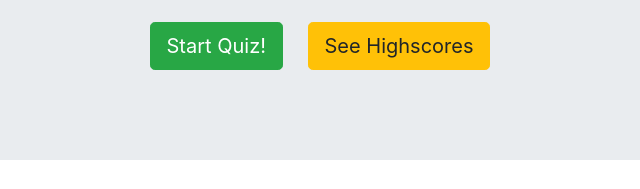
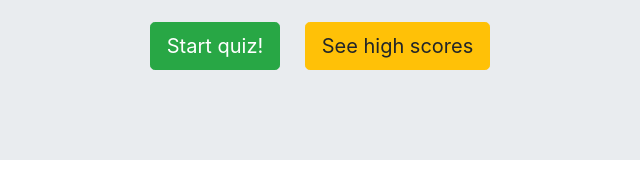
Before and after one commit to zapponejosh/hw-4-quiz, a plain HTML site: page index.html in a window 1280 px wide. Shown: the part 435-624 px from the top of the page, 320-960 px from the left. Drawn offline with nearby package versions, Linux system fonts and the light colour scheme.

Commit message:
Adds readme and fixes a button case formatting

```diff
--- a/index.html
+++ b/index.html
@@ -28,14 +28,10 @@
                 <tr><th>2.&nbsp;</th><td>If you get a question wrong you lose 15 seconds but if you get it right you add 5 seconds!</td></tr>
                 <tr><th>3.&nbsp;</th><td>There is no going back!</td></tr>
               </table>
-              <!-- <ul>
-                  <li>You have 60 seconds on the clock.</li>
-                  <li>If you get a question wrong you lose 15 seconds but if you get it right you add 5 seconds!</li>
-                  <li>There is no going back!</li>
-              </ul> -->
+
               <p>
-                  <button id="start" class="btn btn-success btn-lg" >Start Quiz!</button>
-                  <button id="lp-scores" class="btn btn-warning btn-lg">See Highscores</button>
+                  <button id="start" class="btn btn-success btn-lg" >Start quiz!</button>
+                  <button id="lp-scores" class="btn btn-warning btn-lg">See high scores</button>
               </p>
               <p>
 
```
Also changed, not shown: 2 other files.
